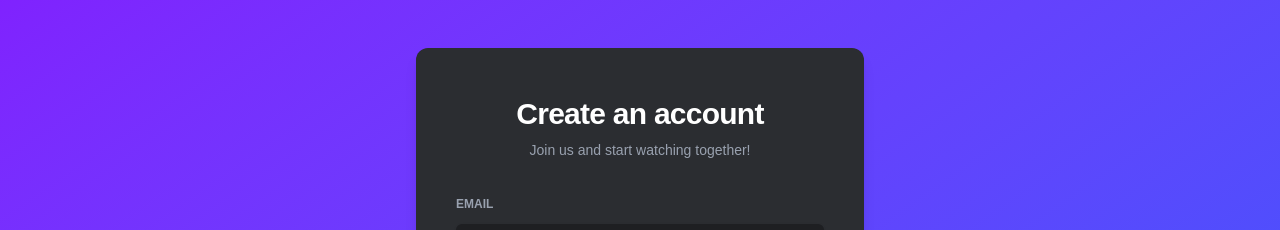
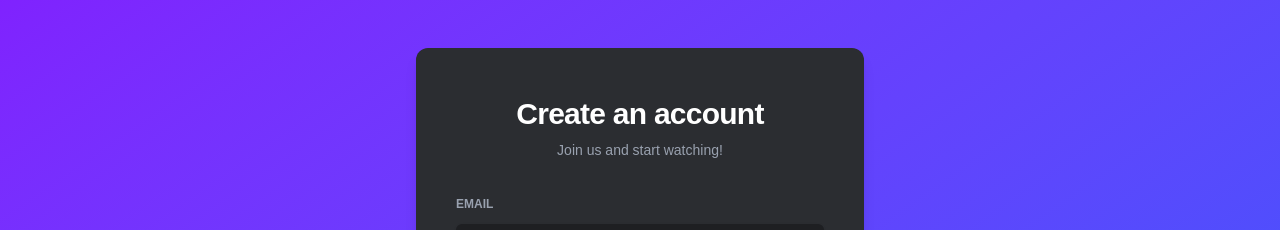
Before and after one commit to AlmasZh/watch-hub, a Next.js app in the folder frontend/: page /register in a window 1280 px wide. Shown: the top 230 px of the page. Built offline with nearby package versions, Linux system fonts and the light colour scheme; no server answers.

Commit message:
style(auth): update registration page subtitle text

```diff
--- a/frontend/src/app/(auth)/register/page.tsx
+++ b/frontend/src/app/(auth)/register/page.tsx
@@ -70,7 +70,7 @@ export default function RegisterPage() {
                         Create an account
                     </h2>
                     <p className="mt-2 text-sm text-gray-400">
-                        Join us and start watching together!
+                        Join us and start watching!
                     </p>
                 </div>
 
```
